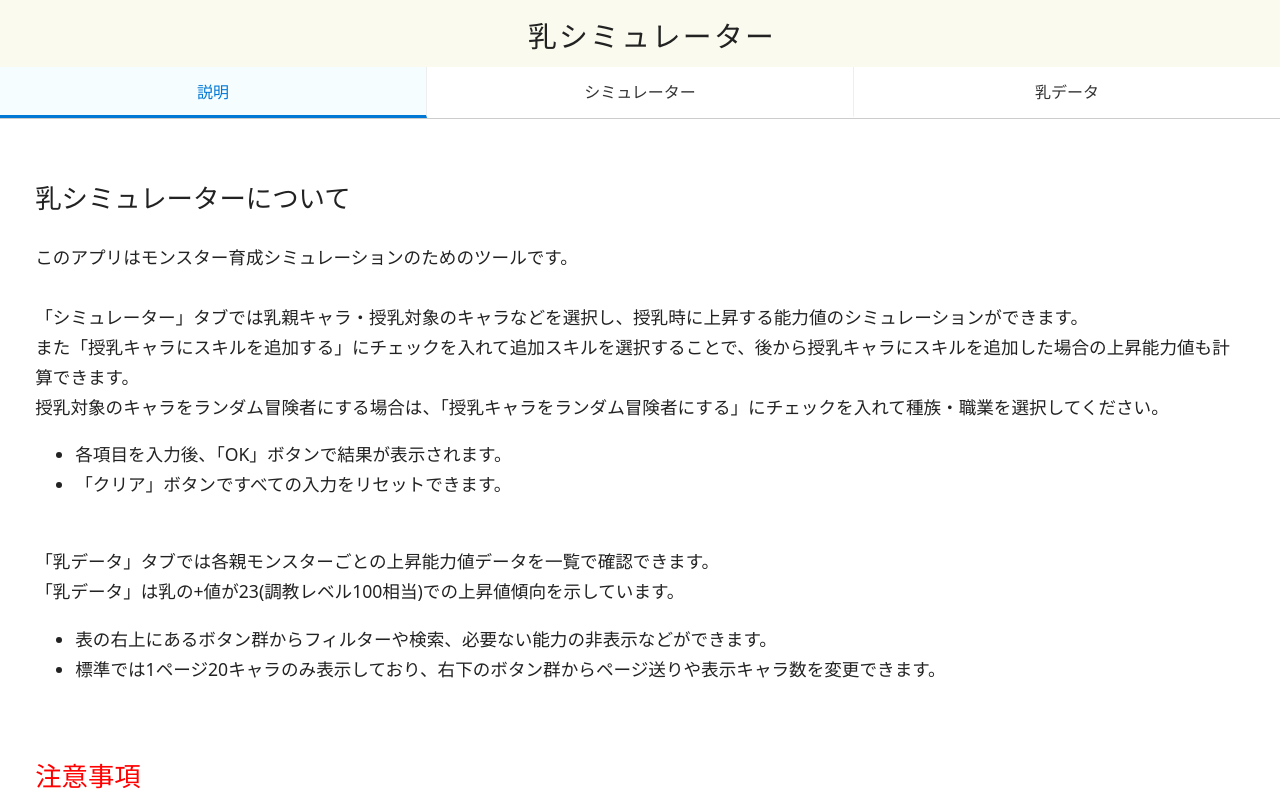
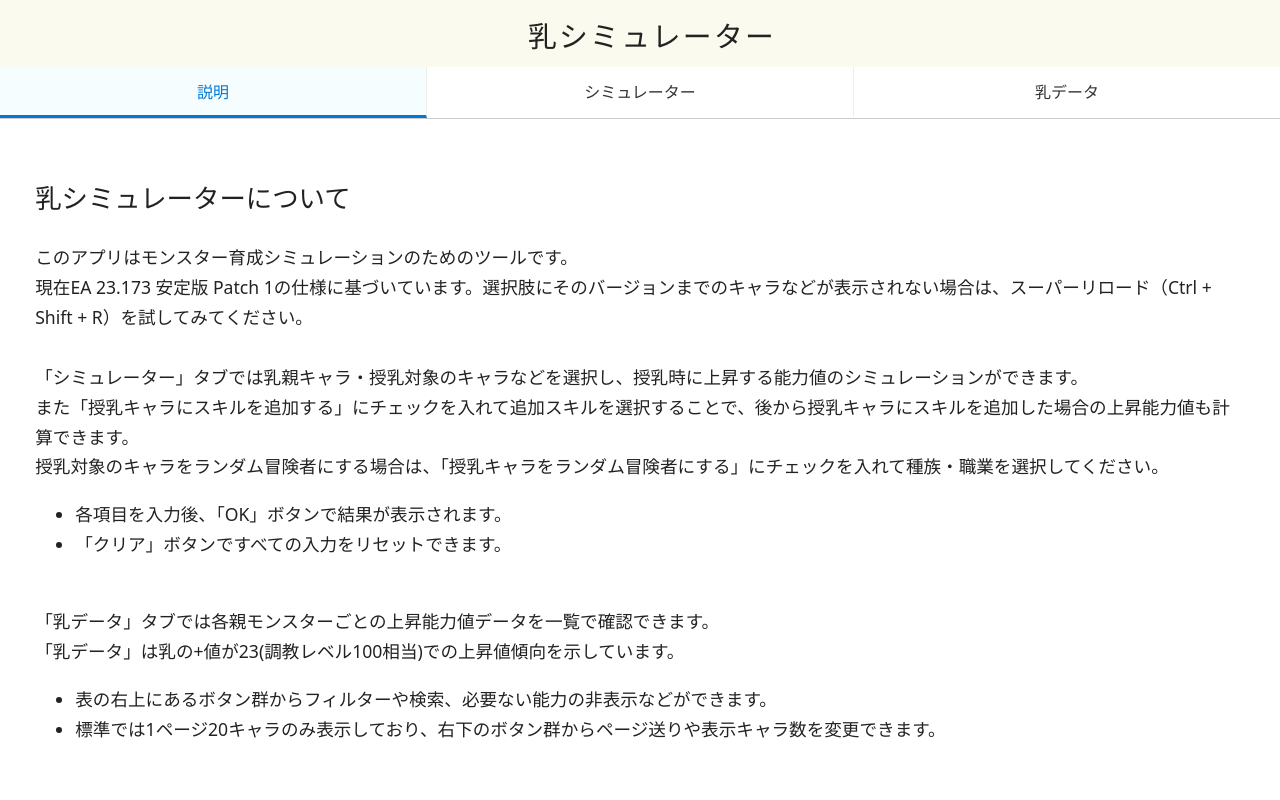
Before and after one commit to ieau102/MilkSim, a React (Vite) app: page / in a window 1280 px wide. Shown: the top 800 px of the page. Built offline with nearby package versions, Linux system fonts and the light colour scheme.

Commit message:
説明文の変更

```diff
--- a/src/App.tsx
+++ b/src/App.tsx
@@ -20,6 +20,10 @@ function MainLayout() {
         >
           <h2>乳シミュレーターについて</h2>
           このアプリはモンスター育成シミュレーションのためのツールです。
+          <br />
+          現在EA 23.173 安定版 Patch
+          1の仕様に基づいています。選択肢にそのバージョンまでのキャラなどが表示されない場合は、スーパーリロード（Ctrl
+          + Shift + R）を試してみてください。
           <br />
           <br />
           「シミュレーター」タブでは乳親キャラ・授乳対象のキャラなどを選択し、授乳時に上昇する能力値のシミュレーションができます。
```
